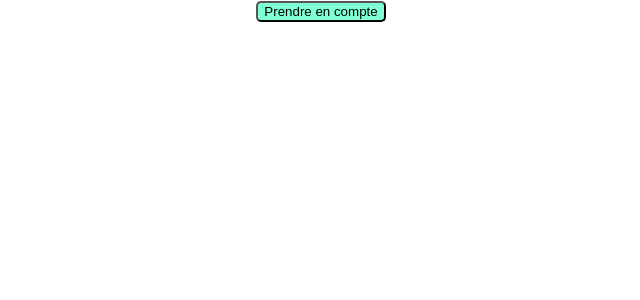
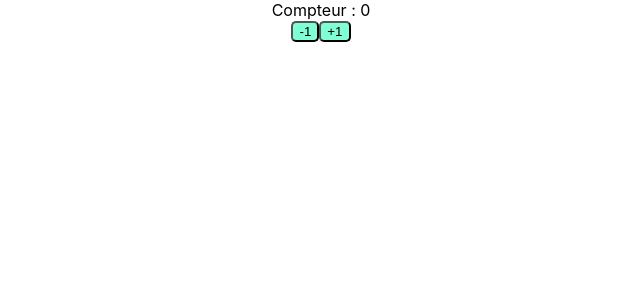
Before and after one commit to Pimous972/reactorsys, a React (Create React App) app: page / in a window 1280 px wide. Shown: the top 300 px of the page, without its empty margins (319-959 px from the left). Built offline with nearby package versions, Linux system fonts and the light colour scheme.

Commit message:
Ajout de la gestion du state

```diff
--- a/src/App/App.jsx
+++ b/src/App/App.jsx
@@ -1,20 +1,36 @@
-import React from 'react';
+import React, {useState} from 'react';
 import './App.css';
 import { MemeSVGViewer, emptyMeme} from 'orsys-tjs-meme';
 import Button from '../components/ui/Button/Button';
 
 function App() {
+
+  const [counter, setcounter] = useState(0);
+
   return (
     <div className="App">
+
+      <div> Compteur  : {counter}</div>
+
       <Button
-        type='submit'
-        title="Prendre en compte"
+        type='button'
+        title="-1"
         onButtonClick={(message)=>{
-          console.log(message);
+          setcounter(counter-1);
+          console.log(counter);
         }}
-      >
-        Prendre en compte
-      </Button>
+      />
+
+      <Button
+        type='button'
+        title="+1"
+        onButtonClick={(message)=>{
+          setcounter(counter+1);
+          console.log(counter);
+        }}
+      />
+
+
     </div>
   );
 }
--- a/src/components/ui/Button/Button.tsx
+++ b/src/components/ui/Button/Button.tsx
@@ -7,6 +7,7 @@ interface I_ButtonProps{
     children : string|React.ReactNode|Array<React.ReactNode|string>,
     bgColor?:string,
     type?:'button'|'submit'|'reset'
+    title?:string;
 
 
 }
@@ -22,6 +23,7 @@ const Button:React.FC<I_ButtonProps> = (props) => {
             className={style.Button}
         >
                 {props.children}
+                {props.title}
 
         </button>
     );
```
